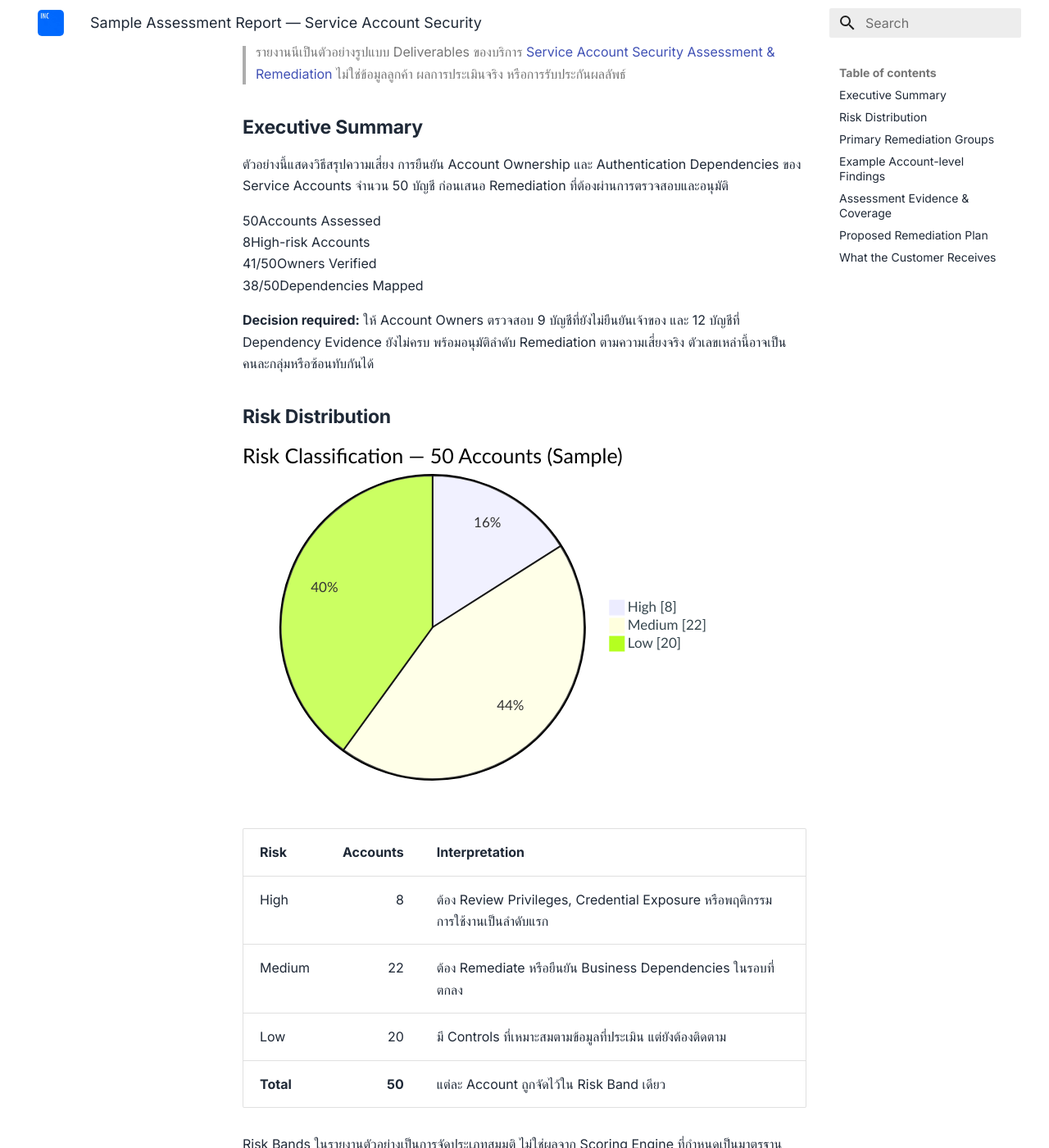
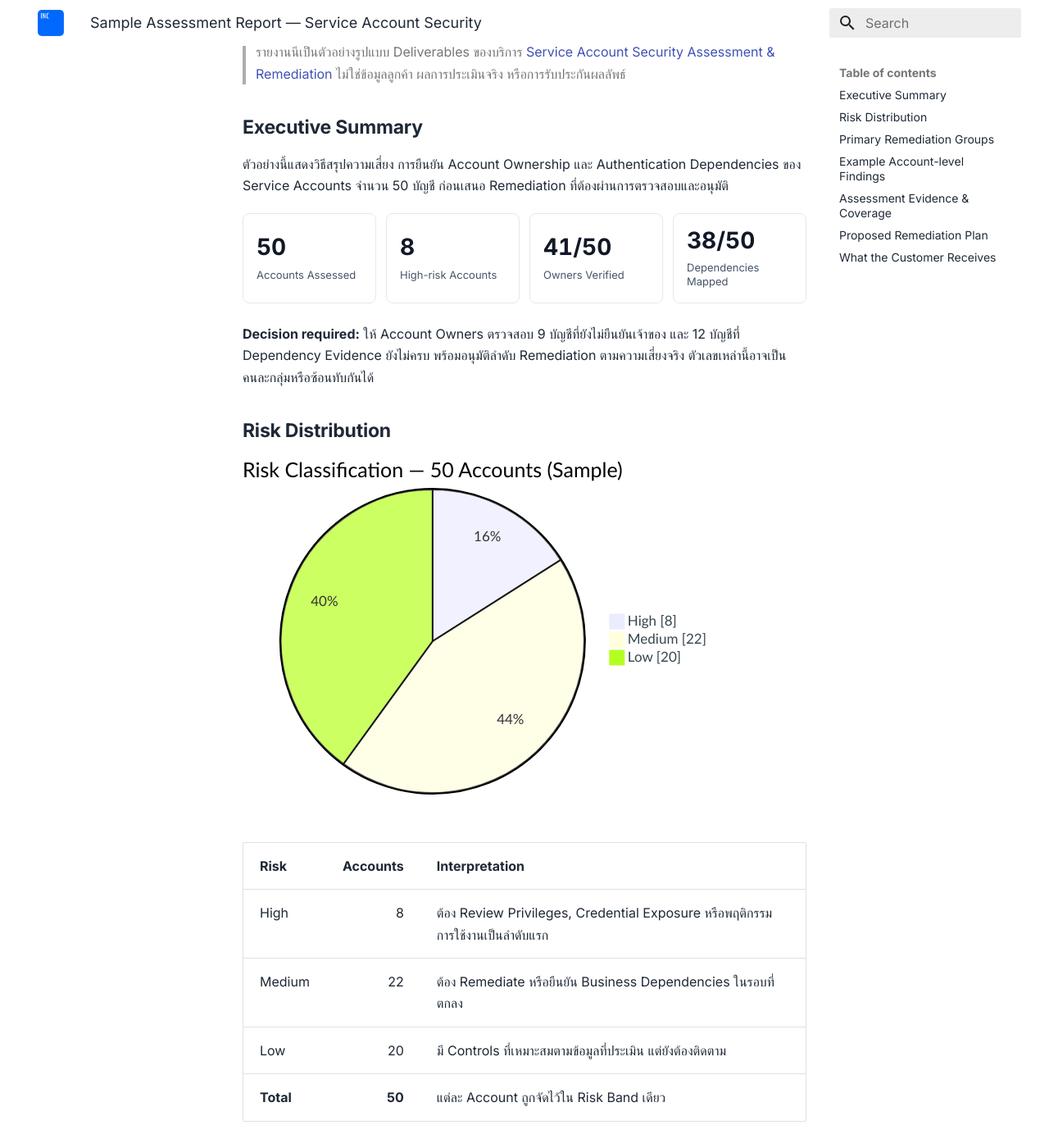
Before and after one commit to inthecloudth/service-catalog, an MkDocs documentation site: the page built from docs/services/examples/service-account-security-assessment.md, in a window 1280 px wide and 1400 px high, scrolled down 239 px. Shown: the whole window at 82% size. Built offline with MkDocs 1.6.1 and Material for MkDocs 9.7.7, drawn with Linux system fonts in a browser that asks for light colours.

Commit message:
style: add responsive KPI cards for public sample assessment reports

```diff
--- a/docs/stylesheets/extra.css
+++ b/docs/stylesheets/extra.css
@@ -154,3 +154,53 @@
   font-size: 16px;
   line-height: 1.65;
 }
+
+/* Service-account sample assessment KPI dashboard */
+.md-typeset .assessment-kpis {
+  display: grid;
+  grid-template-columns: repeat(4, minmax(0, 1fr));
+  gap: 12px;
+  margin: 20px 0 24px;
+}
+
+.md-typeset .assessment-kpi {
+  display: flex;
+  flex-direction: column;
+  justify-content: center;
+  min-height: 104px;
+  padding: 16px;
+  border: 1px solid #e5e7eb;
+  border-radius: 8px;
+  background: #ffffff;
+}
+
+.md-typeset .assessment-kpi__number {
+  color: #111827;
+  font-size: 28px;
+  font-weight: 600;
+  line-height: 1.15;
+  font-variant-numeric: tabular-nums;
+}
+
+.md-typeset .assessment-kpi__label {
+  margin-top: 9px;
+  color: #475569;
+  font-size: 13px;
+  line-height: 1.35;
+}
+
+@media (max-width: 62em) {
+  .md-typeset .assessment-kpis {
+    grid-template-columns: repeat(2, minmax(0, 1fr));
+  }
+}
+
+@media (max-width: 25em) {
+  .md-typeset .assessment-kpi {
+    min-height: 90px;
+    padding: 12px;
+  }
+  .md-typeset .assessment-kpi__number {
+    font-size: 24px;
+  }
+}
```
